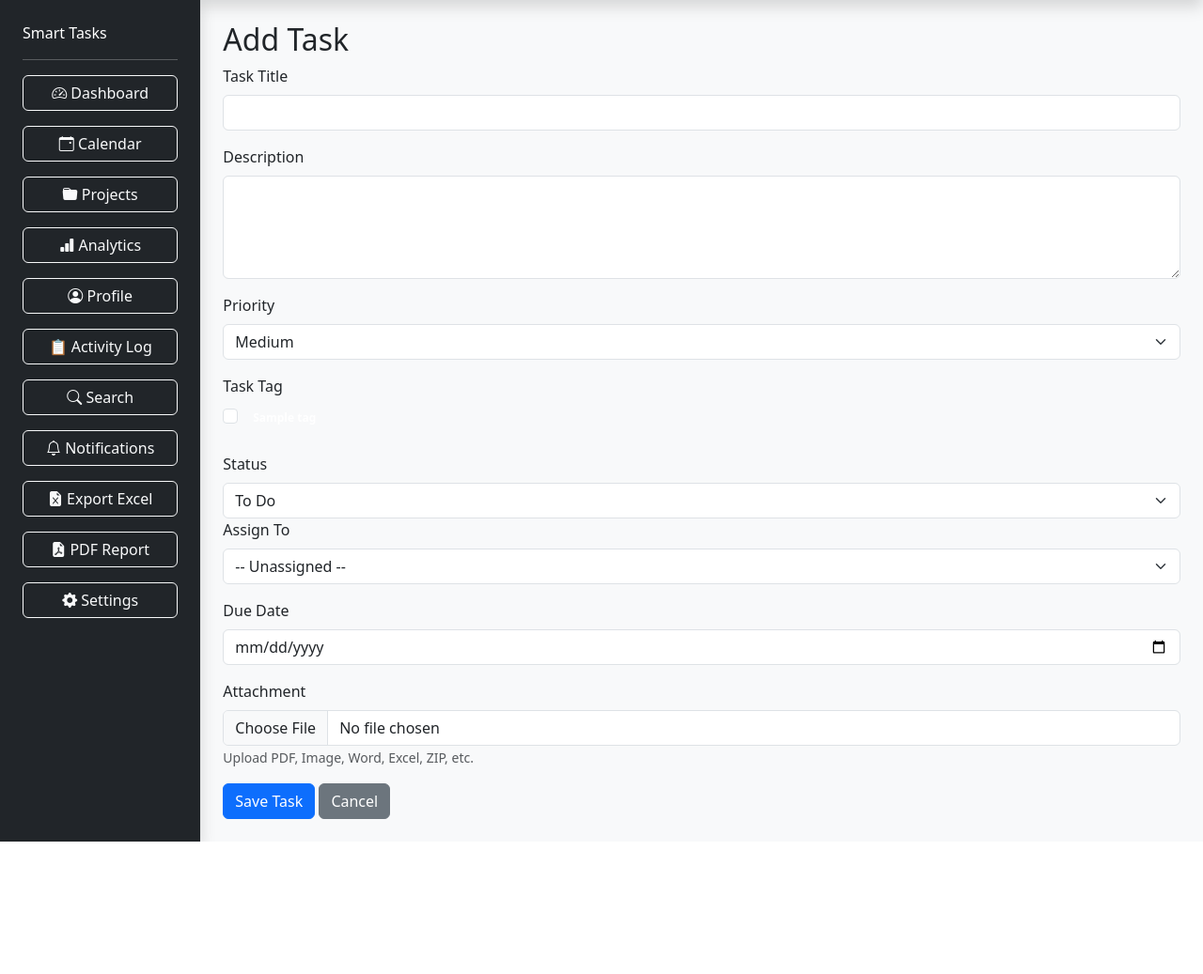
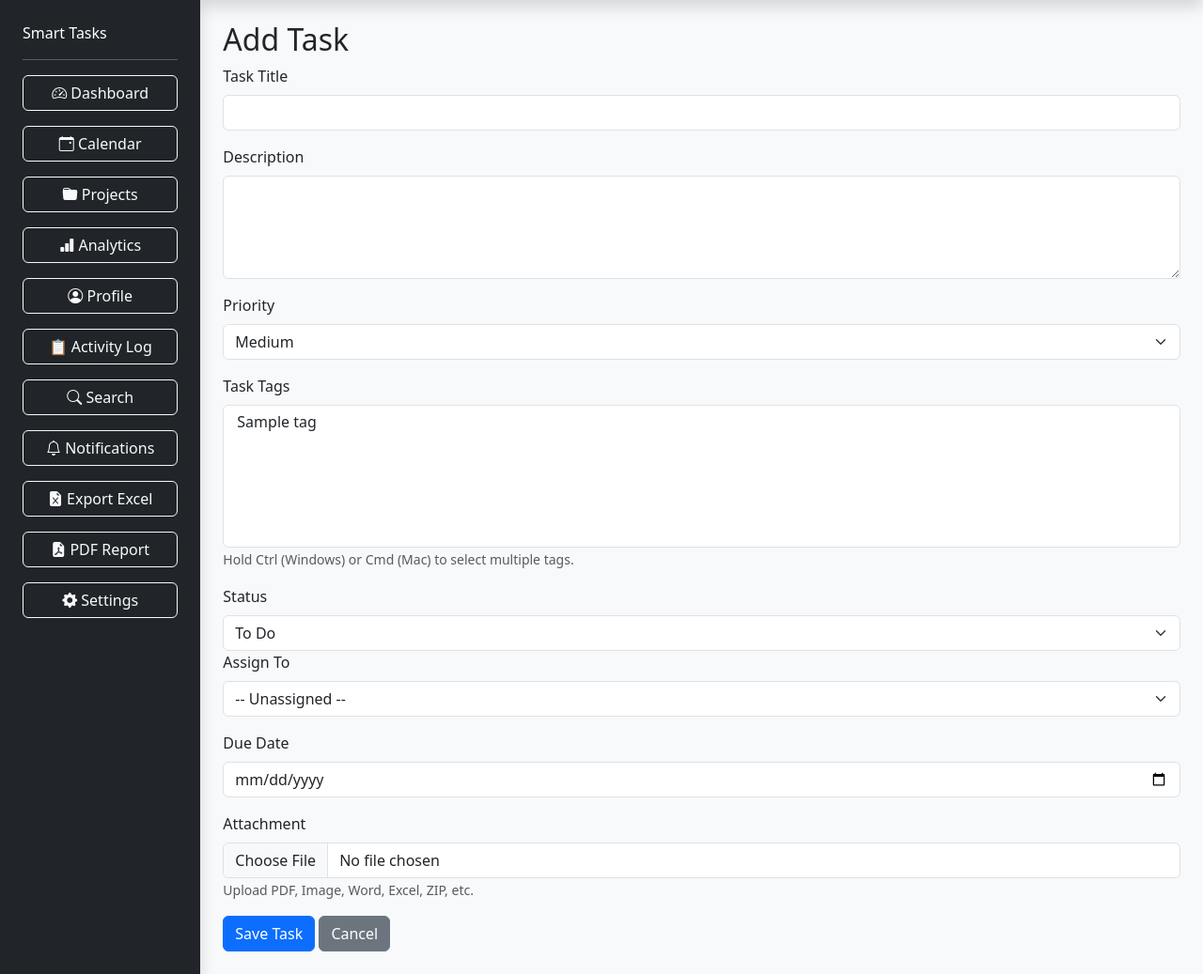
Before and after one commit to mrunalmane2515/smart_planner, a Flask app: page /projects/1/tasks/add in a window 1280 px wide. Shown: the part 57-1094 px from the top of the page at 94% size. Before the commit the page ends 953 px from the top, so only its background shows below. Run offline with Flask 3, Linux system fonts and the light colour scheme; a user stored in the database is signed in; tables that the repository leaves empty hold one stand-in row (values such as "Sample post"); data that the repository does not hold is empty; some libraries are stand-ins or nearby versions.

Commit message:
Initial Smart Planner upload

```diff
--- a/routes/task.py
+++ b/routes/task.py
@@ -246,7 +246,7 @@
         )
     members = project.team_members
     tags = Tag.query.order_by(Tag.name).all()
-
+    print("Tags:", Tag.query.all())
     return render_template(
         "tasks/add_task.html",
         project=project,
--- a/templates/tasks/add_task.html
+++ b/templates/tasks/add_task.html
@@ -50,44 +50,25 @@
     </div>
 
     <div class="mb-3">
+    <label class="form-label">Task Tags</label>
 
-    <label class="form-label">Task Tag</label>
-
-    <div class="row">
+    <select
+        class="form-select"
+        name="tags"
+        multiple
+        size="6">
 
         {% for tag in tags %}
-
-        <div class="col-md-3 mb-2">
-
-            <div class="form-check">
-
-                <input
-                    class="form-check-input"
-                    type="checkbox"
-                    name="tags"
-                    value="{{ tag.id }}"
-                    id="tag{{ tag.id }}">
-
-                <label
-                    class="form-check-label"
-                    for="tag{{ tag.id }}">
-
-                    <span class="badge bg-{{ tag.color }}">
-
-                        {{ tag.name }}
-
-                    </span>
-
-                </label>
-
-            </div>
-
-        </div>
-
+            <option value="{{ tag.id }}">
+                {{ tag.name }}
+            </option>
         {% endfor %}
 
-    </div>
+    </select>
 
+    <small class="text-muted">
+        Hold Ctrl (Windows) or Cmd (Mac) to select multiple tags.
+    </small>
 </div>
 
     <div class="mb-3">
```
